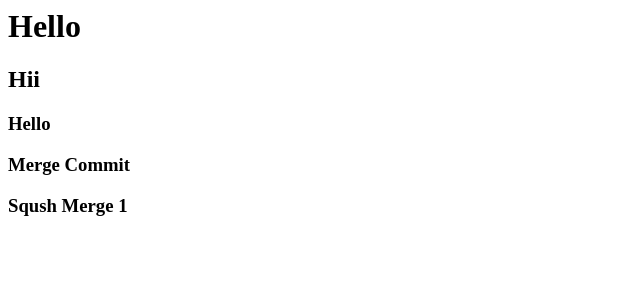
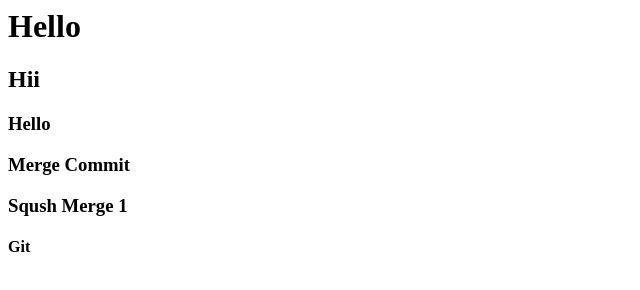
Before and after one commit to Vishalbb27/simple, a plain HTML site: page index.html in a window 1280 px wide. Shown: the full height of the page, 0-640 px from the left. Drawn offline with Linux system fonts and the light colour scheme.

Commit message:
Update index.html

```diff
--- a/index.html
+++ b/index.html
@@ -3,3 +3,4 @@
 <h3>Hello</h3>
 <h3>Merge Commit</h3>
 <h3>Sqush Merge 1</h3>
+<h4>Git</h4>
```
